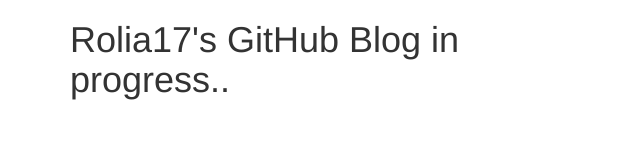
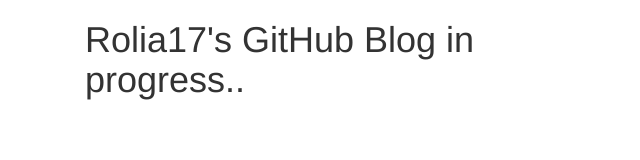
Before and after one commit to rolia17/rolia17.github.io, a plain HTML site: page index.html in a window 1280 px wide. Shown: the whole page, without its empty margins (0-640 px from the left). Drawn offline with nearby package versions, Linux system fonts and the light colour scheme; files that its build step writes are made by us from their sources.

Commit message:
Bugfix with style.css and centered block

```diff
--- a/index.html
+++ b/index.html
@@ -3,15 +3,15 @@
 <head>
 	<meta charset="UTF-8">
 	<title>rolia17.github.io Blog</title>
-	<link rel="stylesheet" href="./style/style.css">
+	<link rel="stylesheet" href="./css/style.css">
 	<!-- Latest compiled and minified CSS & JS -->
 	<link rel="stylesheet" media="screen" href="//netdna.bootstrapcdn.com/bootstrap/3.2.0/css/bootstrap.min.css">
 	<script src="//code.jquery.com/jquery.js"></script>
 </head>
 <body>
 	<div class="container">
-		<div class="row">
-			<div class="col-sm-6 center-block">
+		<div class="row center-block">
+			<div class="col-sm-6">
 				<h1>Rolia17's GitHub Blog in progress..</h1>
 			</div>
 		</div>
```
